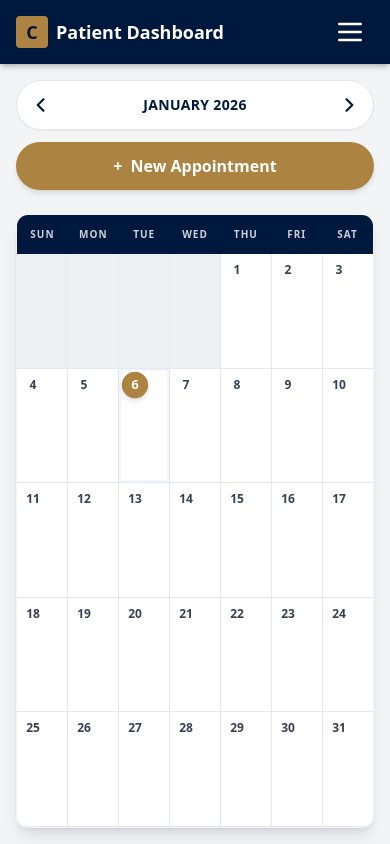
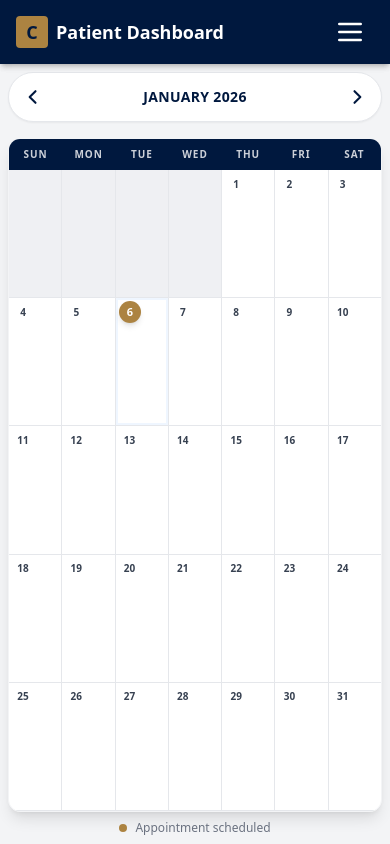
Before and after one commit to Flora72/CMHS, a Django app: page /appointments/calendar/ in a window 390 px wide. Run offline with Django 5.2, Linux system fonts and the light colour scheme; the visitor is signed in with stand-in values (Sample User, id 1); data that the repository does not hold is empty; some libraries are stand-ins or nearby versions.

Commit message:
Optimize mobile calendar to use indicator dots instead of text for appointments.

```diff
--- a/templates/appointments/calendar.html
+++ b/templates/appointments/calendar.html
@@ -19,9 +19,7 @@
         <div class="flex flex-col space-y-6">
             <a href="{% url 'dashboard' %}" class="text-gray-300 hover:text-white text-xl font-medium">Dashboard</a>
             <a href="{% url 'calendar' %}" class="text-white text-xl font-bold border-b border-chiromo-gold pb-2">Calendar</a>
-            <a href="#" class="text-gray-300 hover:text-white text-xl font-medium">My Appointments</a>
-            <a href="#" class="text-gray-300 hover:text-white text-xl font-medium">Messages</a>
-            <a href="#" class="text-gray-300 hover:text-white text-xl font-medium">Resources</a>
+            <a href="{% url 'patient_appointments' %}" class="text-gray-300 hover:text-white text-xl font-medium">My Appointments</a>
 
             <form action="{% url 'logout' %}" method="post" class="mt-8">
                 {% csrf_token %}
@@ -36,13 +34,12 @@
 
     {% include 'includes/patient_sidebar.html' %}
 
-    <main class="flex-1 overflow-y-auto p-4 md:p-8 w-full mt-16 md:mt-0">
+    <main class="flex-1 overflow-y-auto p-2 md:p-8 w-full mt-16 md:mt-0">
         <div class="max-w-7xl mx-auto h-full flex flex-col">
 
-            <div class="flex flex-col lg:flex-row justify-between items-start lg:items-center mb-6 gap-4">
+            <div class="flex flex-col lg:flex-row justify-between items-start lg:items-center mb-4 gap-4">
                 <div class="hidden md:block">
                     <h1 class="text-3xl font-extrabold text-chiromo-navy tracking-tight">My Schedule</h1>
-                    <p class="text-gray-500 font-medium">Manage your sessions and availability</p>
                 </div>
 
                 <div class="flex flex-col sm:flex-row items-center gap-3 w-full lg:w-auto">
@@ -60,8 +57,8 @@
                         </a>
                     </div>
 
-                    <a href="{% url 'book_appointment' %}" class="w-full sm:w-auto bg-chiromo-gold hover:bg-yellow-600 text-white px-6 py-3 rounded-full font-bold shadow-md transition flex items-center justify-center gap-2">
-                        <span>+</span> <span class="whitespace-nowrap">New Appointment</span>
+                    <a href="{% url 'book_appointment' %}" class="hidden md:flex bg-chiromo-gold hover:bg-yellow-600 text-white px-6 py-3 rounded-full font-bold shadow-md transition items-center justify-center gap-2">
+                        <span>+</span> New
                     </a>
                 </div>
             </div>
@@ -69,13 +66,13 @@
             <div class="bg-white rounded-xl md:rounded-2xl shadow-lg border border-gray-100 flex-1 flex flex-col overflow-hidden">
 
                 <div class="grid grid-cols-7 bg-chiromo-navy text-white">
-                    <div class="py-3 md:py-4 text-center font-bold uppercase text-[10px] md:text-xs tracking-widest opacity-80">Sun</div>
-                    <div class="py-3 md:py-4 text-center font-bold uppercase text-[10px] md:text-xs tracking-widest opacity-80">Mon</div>
-                    <div class="py-3 md:py-4 text-center font-bold uppercase text-[10px] md:text-xs tracking-widest opacity-80">Tue</div>
-                    <div class="py-3 md:py-4 text-center font-bold uppercase text-[10px] md:text-xs tracking-widest opacity-80">Wed</div>
-                    <div class="py-3 md:py-4 text-center font-bold uppercase text-[10px] md:text-xs tracking-widest opacity-80">Thu</div>
-                    <div class="py-3 md:py-4 text-center font-bold uppercase text-[10px] md:text-xs tracking-widest opacity-80">Fri</div>
-                    <div class="py-3 md:py-4 text-center font-bold uppercase text-[10px] md:text-xs tracking-widest opacity-80">Sat</div>
+                    <div class="py-2 md:py-4 text-center font-bold uppercase text-[10px] md:text-xs tracking-widest opacity-80">Sun</div>
+                    <div class="py-2 md:py-4 text-center font-bold uppercase text-[10px] md:text-xs tracking-widest opacity-80">Mon</div>
+                    <div class="py-2 md:py-4 text-center font-bold uppercase text-[10px] md:text-xs tracking-widest opacity-80">Tue</div>
+                    <div class="py-2 md:py-4 text-center font-bold uppercase text-[10px] md:text-xs tracking-widest opacity-80">Wed</div>
+                    <div class="py-2 md:py-4 text-center font-bold uppercase text-[10px] md:text-xs tracking-widest opacity-80">Thu</div>
+                    <div class="py-2 md:py-4 text-center font-bold uppercase text-[10px] md:text-xs tracking-widest opacity-80">Fri</div>
+                    <div class="py-2 md:py-4 text-center font-bold uppercase text-[10px] md:text-xs tracking-widest opacity-80">Sat</div>
                 </div>
 
                 <div class="grid grid-cols-7 flex-1 bg-gray-200 gap-px border-b border-gray-200">
@@ -83,46 +80,47 @@
                         {% for day in week %}
 
                             {% if day == 0 %}
-                                <div class="bg-gray-50/50 min-h-[80px] md:min-h-[120px]"></div>
+                                <div class="bg-gray-50/50 min-h-[60px] md:min-h-[120px]"></div>
 
                             {% else %}
-                                <div class="bg-white min-h-[80px] md:min-h-[120px] p-1 md:p-3 relative group hover:bg-blue-50/30 transition-all duration-200 ease-in-out cursor-pointer
+                                <div class="bg-white min-h-[60px] md:min-h-[120px] p-1 md:p-3 relative group hover:bg-blue-50/30 transition-all cursor-pointer flex flex-col
                                     {% if day == today.day and month == today.month and year == today.year %}
                                         ring-inset ring-2 md:ring-4 ring-blue-50 z-10
                                     {% endif %}">
 
-                                    <div class="flex justify-between items-start">
-                                        <span class="w-6 h-6 md:w-8 md:h-8 flex items-center justify-center rounded-full text-xs md:text-sm font-bold transition-colors
+                                    <div class="flex justify-between items-start mb-1">
+                                        <span class="w-5 h-5 md:w-8 md:h-8 flex items-center justify-center rounded-full text-[10px] md:text-sm font-bold transition-colors
                                             {% if day == today.day and month == today.month and year == today.year %}
                                                 bg-chiromo-gold text-white shadow-md scale-110
                                             {% else %}
-                                                text-gray-700 group-hover:bg-chiromo-navy group-hover:text-white
+                                                text-gray-700
                                             {% endif %}">
                                             {{ day }}
                                         </span>
-
-                                        <div class="hidden md:block opacity-0 group-hover:opacity-100 transition-opacity transform translate-x-2 group-hover:translate-x-0">
-                                            <a href="{% url 'book_appointment' %}" class="w-6 h-6 bg-blue-100 text-chiromo-navy rounded-full flex items-center justify-center text-xs font-bold hover:bg-chiromo-gold hover:text-white">
-                                                +
-                                            </a>
-                                        </div>
                                     </div>
 
+                                    <div class="flex-1 flex flex-col justify-end md:justify-start gap-1">
                                     {% for day_num, appts in appointments_by_day.items %}
                                         {% if day_num == day %}
                                             {% for appt in appts %}
-                                                <div class="mt-1 md:mt-2 p-1 md:p-2 bg-blue-50 border-l-2 md:border-l-4 border-chiromo-navy rounded-r-md shadow-sm hover:shadow-md transition">
-                                                    <p class="hidden md:block text-[10px] font-bold text-chiromo-navy uppercase tracking-wide">
+
+                                                <div class="md:hidden mx-auto">
+                                                    <div class="w-1.5 h-1.5 rounded-full bg-chiromo-gold"></div>
+                                                </div>
+
+                                                <div class="hidden md:block mt-1 p-1.5 bg-blue-50 border-l-4 border-chiromo-navy rounded shadow-sm hover:shadow-md transition">
+                                                    <p class="text-[10px] font-bold text-chiromo-navy uppercase tracking-wide leading-none mb-0.5">
                                                         {{ appt.time|time:"H:i" }}
                                                     </p>
-                                                    <div class="flex items-center gap-1">
-                                                        <div class="w-2 h-2 rounded-full bg-chiromo-gold md:hidden"></div>
-                                                        <p class="text-[10px] md:text-xs text-gray-600 truncate">Dr. {{ appt.therapist.last_name }}</p>
-                                                    </div>
+                                                    <p class="text-[10px] text-gray-600 truncate leading-none">
+                                                        Dr. {{ appt.therapist.last_name }}
+                                                    </p>
                                                 </div>
+
                                             {% endfor %}
                                         {% endif %}
                                     {% endfor %}
+                                    </div>
 
                                 </div>
                             {% endif %}
@@ -131,6 +129,12 @@
                     {% endfor %}
                 </div>
             </div>
+
+            <div class="md:hidden mt-2 flex items-center justify-center gap-2 text-xs text-gray-500">
+                <div class="w-2 h-2 rounded-full bg-chiromo-gold"></div>
+                <span>Appointment scheduled</span>
+            </div>
+
         </div>
     </main>
 </div>
```
